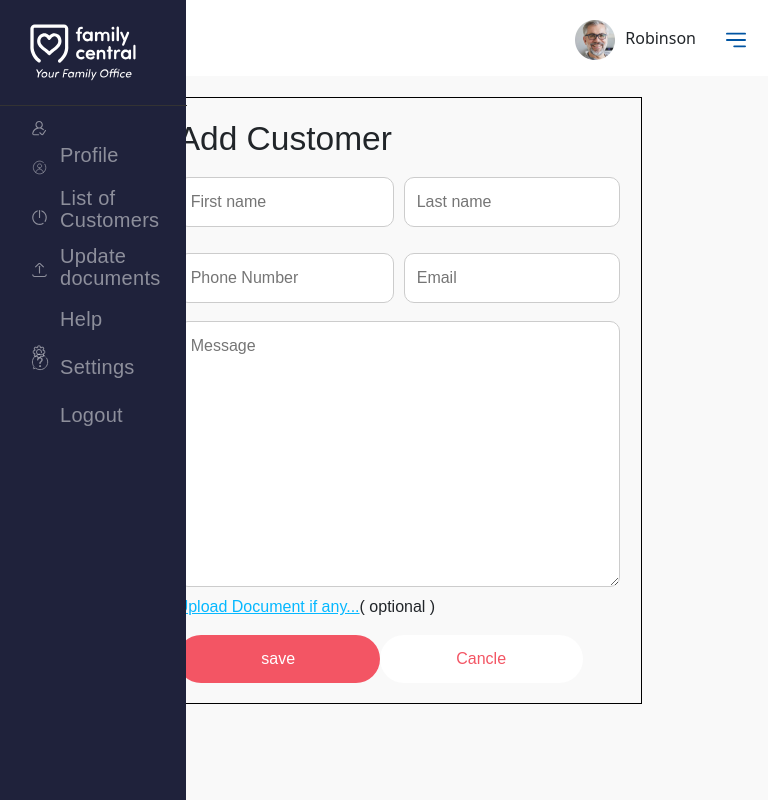
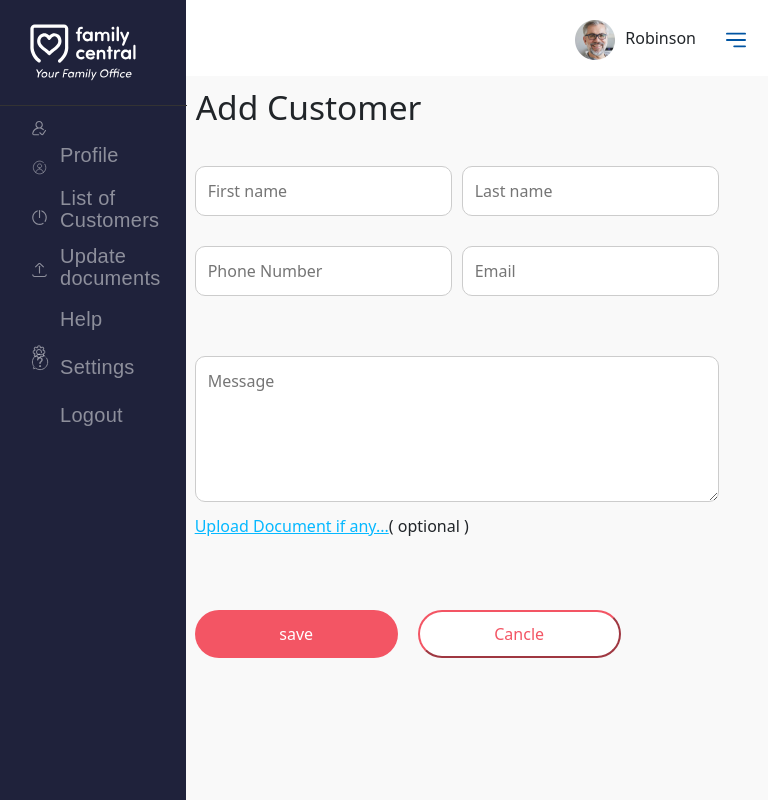
Before and after one commit to harshadatta099/familycentral-fp, an Angular app: page /addcustomer in a window 768 px wide. Built offline with nearby package versions, Linux system fonts and the light colour scheme.

Commit message:
updated!

```diff
--- a/src/app/addcustomer/addcustomer.component.css
+++ b/src/app/addcustomer/addcustomer.component.css
@@ -1,88 +1,61 @@
-
-    /* Basic CSS styling */
-    body {
-        padding: 0;
-        font-family: Arial, sans-serif;
+.Main-container {
+  width: 100%;
+  height: 100%;
+  background-color:white;
+  position: absolute;
+  top: 0;
+  left: 0;
+  display: flex;
+  flex-direction: row;
 }
-
-      .container1 {
-        width: 85%;
-        float:left;
-        box-sizing: border-box;
-        padding: 20px;
-        border: 1px solid transparent;
-
+.nav-bar-container{
+  /* background-color: black; */
+  width: 15%;
+  flex-direction: column;
 }
-      .head1{
-          color: #ffff;
+.nav-bar-container>p{
+  color: azure;
 }
-      .sub-container2 {
-        flex: 1; /* Equal distribution of space between sub-containers */
+.body-container{
+  background-color: rgba(249, 249, 249, 1);
+  width:100%;
+}
+@media (max-width: 768px) {
+  /* Hide the normal navbar */
+  .nav-bar-container {
+      display: none;
+  }
+}
+.body-container-1{
+  height: 15%;
+  background-color: #0f0101;
+  border-color: black;
+  justify-content: right;
+}
+.form-container-body-container-1
+{
   height: 85%;
-        box-sizing: border-box;
-        padding: 20px;
-        background-color: rgba(31, 34, 59, 1);
 }
-      .sub-container12 {
-        flex: 1; /* Equal distribution of space between sub-containers */
-        box-sizing: border-box;
-        height: 14%;
-        padding: 20px;
-        background-color: #ffff;
-        border: 1px solid black;
+.body-container-2
+{
+  height: 100%;
+  background-color:rgba(249, 249, 249, 1);
+  margin-left:35px;
 }
-      .sub-container22 {
-          display: flex;
-        flex: 1; /* Equal distribution of space between sub-containers */
-        height: 85%;
-        box-sizing: border-box;
-        padding: 20px;
-        background-color: rgba(249, 249, 249, 1);
-        border: 1px solid black;
+.body-container-2-header
+{
+  width:100%;
 }
-     .form {
-      display: flex; /* Use flexbox to create a horizontal layout */
-  }
-
-  .form-block {
-      flex: 1; /* Each block takes up equal space */
-      padding: 20px; /* Add some spacing to the blocks */
-      border: 1px solid gray; /* Just for visualization */
-  }
-  .container221 {
-      width: 100%;
-      display: flex;
-      flex-direction: column; /* Stack the containers vertically */
-      max-height: fit-content; /* Set container height to full viewport height */
-  }
-
-  .top-container{
+.body-container-2-header{
   max-height: fit-content;
   display: flex;
   padding: auto;
   flex-direction: row;
-      border: 1px solid transparent; /* Just for visualization */
+  border: 1px solid transparent;
 }
-   .bottom-container {
-      max-height: fit-content;
-      padding: auto; /* Add some spacing to the containers */
-      flex-wrap: wrap;
-      border: 1px solid transparent; /* Just for visualization */
-  }
-    .top-form,.Bottom-From{
-       width: 100%;
-       padding: 10px 10px 5px 10;
-    }
-    input[type=text] {
-      width: 100%;
-      padding: 12px 20px;
-      margin: 8px 0;
-      box-sizing: border-box;
-      background-color: #ffff;
-      border: 2px solid transparent;
-      border-radius: 4px;
-    }
-    .form-container {
+@media (min-width:768px)
+{
+  .body-container-2-formblock {
       display: grid;
       grid-template-columns: repeat(2, 1fr);
       grid-gap: 10px;
@@ -92,6 +65,7 @@
 
     .form-item {
       grid-column: span 1;
+      border: none;
     }
 
     .form-item-5 {
@@ -101,9 +75,77 @@
     .form-item-5 textarea {
       width: 100%;
       border: 1px solid #ccc;
-      border-radius: 10px; /* Adjust the border radius as needed */
+      border-radius: 10px;
       padding: 12px;
       box-sizing: border-box;
+    }
+    .body-container-2-formblock
+    {
+      padding-left:25px;
+      padding-right: 25px;
+      padding-top: 5px;
+      padding-bottom: 10px;
+    }
+    .body-container-2-header
+    {
+      padding-left:25px;
+      padding-top: 10px;
+      padding-bottom: 5px;
+    }
+    #input51
+    {
+      display: none;
+    }
+    #input5
+    {
+      display: block;
+    }
+}
+
+@media (max-width:768px)
+{
+  .body-container-2-formblock {
+     flex-direction: row;
+      max-width: fit-content;
+      max-height: fit-content;
+    }
+  .form-item{
+      padding-top: 20px;
+  }
+  .form-item input[type="text"],
+  .form-item-5 textarea {
+    width: 100%;
+    border: 1px solid #ccc;
+    border-radius: 10px;
+    padding: 12px;
+    box-sizing: border-box;
+  }
+  .body-container-2-formblock
+  {
+    padding-left:25px;
+    padding-right: 25px;
+    padding-top: 5px;
+    padding-bottom: 10px;
+  }
+  .body-container-2-header
+  {
+    padding-left:25px;
+    padding-top: 10px;
+    padding-bottom: 5px;
+  }
+  #input51
+  {
+    display: block;
+  }
+  #input5
+  {
+    display: none;
+  }
+}
+.upload-Document
+{
+  padding-left: 25px;
+  padding-top: 2px;
 }
 .save-button{
   background-color: black;
@@ -113,8 +155,13 @@
   display: flex;
   text-align: center;
   justify-content: left;
+  padding-left: 25px;
+  padding-top: 80px;
+  padding-bottom: 20px;
+  border: 0;
+  gap:20px;
   align-items: center;
-      height: 100%; /* Adjust to your needs */
+  height: 40px;
 }
 
 .save-button {
@@ -135,19 +182,12 @@
   background-color: white;
   color:  rgba(243, 85, 100, 1);
   padding: 10px 20px;
-      border: 2px;
   border-color:rgba(243, 85, 100, 1);
   border-radius: 5px;
   cursor: pointer;
-      width:203px;
-      height:48px;
+  Width:203px;
+  Height:48px;
   Top:699px;
   Left:221px;
   border-radius:30px
 }
-    @media (max-width: 768px) {
-      /* Hide the normal navbar */
-      .container {
-          display: none;
-      }
-  }
--- a/src/app/addcustomer/addcustomer.component.html
+++ b/src/app/addcustomer/addcustomer.component.html
@@ -1,43 +1,55 @@
-
-
-<body>
-
-    <div class="container1">
-
-      <div class="sub-container22">
-        <div class="container221">
-          <div class="top-container">
+<div class="body-container-2 ">
+  <div class="body-container-2-header">
     <h1>Add Customer</h1>
   </div>
-          <div class="bottom-container">
-            <div class="form-container">
+  <div class="body-container-2-formblock">
     <div class="form-item">
-                <input type="text" id="input1" name="First name" placeholder="First name" required>
+      <input
+        type="text"
+        id="input1"
+        name="First name"
+        placeholder="First name"
+      />
     </div>
     <div class="form-item">
-                <input type="text" id="input2" name="input2" placeholder="Last name" required>
+      <input type="text" id="input2" name="input2" placeholder="Last name" />
     </div>
     <div class="form-item">
-                <input type="text" id="input3" name="input3" placeholder="Phone Number" required>
+      <input type="text" id="input3" name="input3" placeholder="Phone Number" />
     </div>
     <div class="form-item">
-                <input type="text" id="input4" name="input4" placeholder="Email" required>
+      <input type="text" id="input4" name="input4" placeholder="Email" />
     </div>
     <div class="form-item form-item-5">
-                <textarea id="input5" name="Message" rows="10" cols="160" placeholder="Message"></textarea>
+      <textarea
+        id="input5"
+        name="Message"
+        rows="5"
+        cols="160"
+        placeholder="Message"
+      ></textarea>
+    </div>
+    <div class="form-item form-item-5">
+      <textarea
+        id="input51"
+        name="Message"
+        rows="5"
+        cols="50"
+        placeholder="Message"
+      ></textarea>
     </div>
   </div>
-
-          </div>
-          <div>
-            <p><span><a href="#" target="_self" style="color:rgba(6, 184, 255, 1);">Upload Document if any...</a></span>(
-              optional )</p>
+  <div class="upload-Document">
+    <p>
+      <span
+        ><a href="#" target="_self" style="color: rgba(6, 184, 255, 1)"
+          >Upload Document if any...</a
+        ></span
+      >( optional )
+    </p>
   </div>
   <div class="save">
     <button type="button" class="save-button">save</button>
     <button type="button" class="Cancle-button">Cancle</button>
   </div>
 </div>
-      </div>
-    </div>
-  </body>
--- a/src/app/components/profile/profile.component.css
+++ b/src/app/components/profile/profile.component.css
@@ -46,13 +46,14 @@
     backdrop-filter: blur(7.5px);
     display: flex;
     width: 203px;
+    height: 48px;
     padding: 12px 0px 9px 0px;
     justify-content: center;
     align-items: center;
     color: #fff;
     text-decoration: none;
     margin-top: 40px;
-    font-size: 25px;
+    font-size: 20px;
 }
 
 /* Add hover effect */
--- a/src/app/components/update-documents/update-documents.component.css
+++ b/src/app/components/update-documents/update-documents.component.css
@@ -1,3 +1,4 @@
+/* Default styles for larger screens */
 .centered-line {
     text-align: center;
     position: relative;
@@ -28,7 +29,8 @@
     background-color: white;
     padding: 0 10px;
 }
-.card-title{
+
+.card-title {
     height: 32px;
     top: 145px;
     left: 180px;
@@ -41,17 +43,15 @@
     margin-top: 18px;
 }
 
-.card-text{
-
+.card-text {
     font-family: 'Sofia Pro Soft', sans-serif;
     font-size: 26px;
     font-weight: 400;
 }
+
 .custom-button {
     width: 203px;
     height: 48px;
-
-
     border-radius: 30px;
     background-color: #F35564;
     border: none;
@@ -64,3 +64,84 @@
     background-color: #FF6B7D;
     cursor: pointer;
 }
+
+.text {
+    font-size: 24px;
+    font-weight: 400;
+}
+
+/* Media query for medium-sized screens */
+@media (max-width: 992px) {
+    .col {
+        position: relative;
+        width: 100%;
+        margin-left: 0; /* Remove the left margin */
+        padding: 0 20px; /* Add some horizontal padding */
+    }
+
+    /* Adjust the absolute positioning for medium screens */
+    .col > div {
+        width: 100%;
+        height: auto;
+        top: 25%;
+        margin-left: 0; /* Remove margin */
+    }
+
+    .card {
+        padding: 30px; /* Adjust padding as needed */
+    }
+
+    .card-title {
+        font-size: 32px; /* Adjust font size as needed */
+        top: auto; /* Remove the top position */
+        left: auto; /* Remove the left position */
+        margin-top: 10px; /* Adjust margin as needed */
+    }
+
+    .card-text {
+        font-size: 24px; /* Adjust font size as needed */
+    }
+
+    .custom-button {
+        width: 100%; /* Make the button full width */
+        height: 48px;
+    }
+}
+
+/* Media query for small screens */
+@media (max-width: 768px) {
+    .col {
+        position: relative;
+        width: 100%;
+        margin-left: 0; /* Remove the left margin */
+        padding: 0 10px; /* Add some horizontal padding */
+    }
+
+    /* Adjust the absolute positioning for small screens */
+    .col > div {
+        width: 100%;
+        height: auto;
+        top: 10vh; /* Adjust the top position as needed */
+        margin-left: 0; /* Remove margin */
+    }
+
+    .card {
+        padding: 20px; /* Adjust padding as needed */
+    }
+
+    .card-title {
+        font-size: 24px; /* Adjust font size as needed */
+        top: auto; /* Remove the top position */
+        left: auto; /* Remove the left position */
+        margin-top: 10px; /* Adjust margin as needed */
+    }
+
+    .card-text {
+        font-size: 20px; /* Adjust font size as needed */
+    }
+
+    .custom-button {
+        width: 100%; /* Make the button full width */
+        height: 48px;
+    }
+}
--- a/src/app/components/update-documents/update-documents.component.html
+++ b/src/app/components/update-documents/update-documents.component.html
@@ -5,10 +5,11 @@
         position: absolute;
         width: 686px;
         height: 402px;
-        top:30vh;
+        top:25%;
         margin-left:20%;
       "
     >
+    <div class="text-center text mb-5">Upload documents</div>
       <div
         class="card"
         style="
```
Lines whose indentation alone changed are shown as unchanged.
